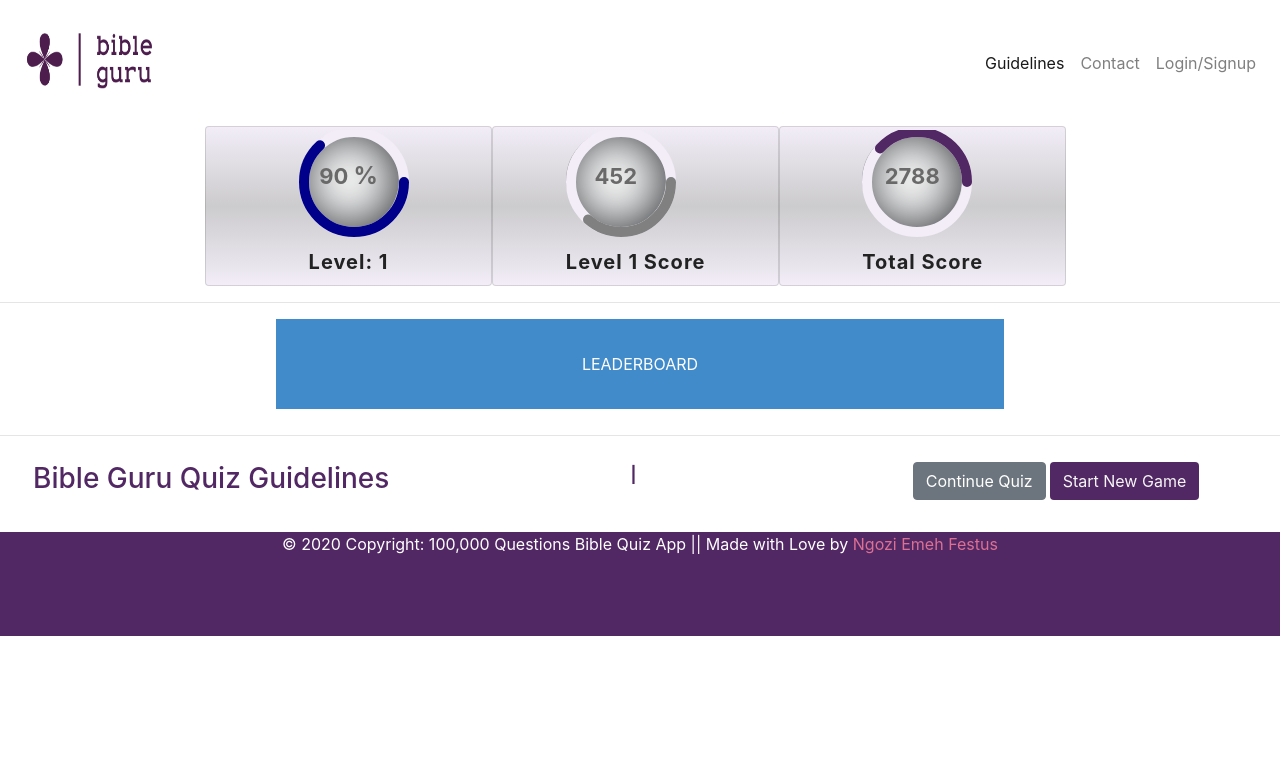
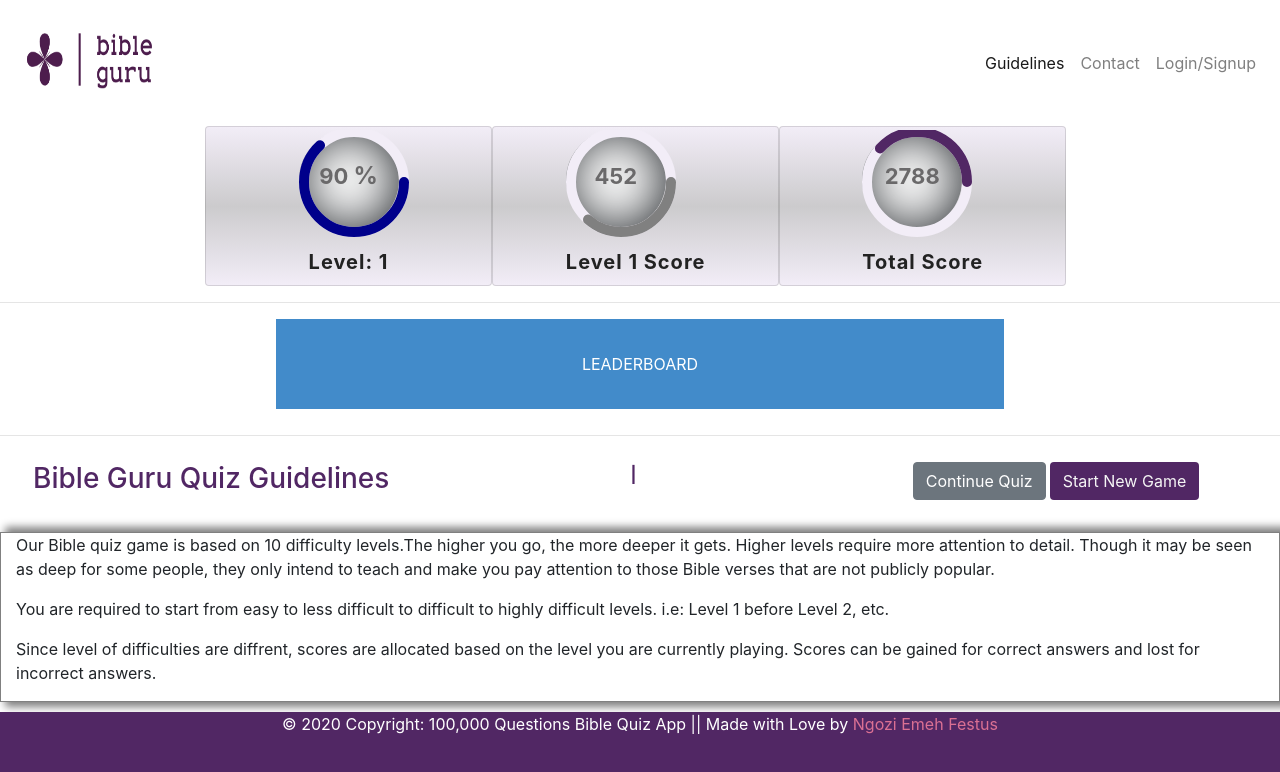
Before and after one commit to NgoziEmeh/Bible-quiz-web-app-frontend, an Angular app: page /guideline in a window 1280 px wide. Shown: the top 772 px of the page. Built offline with nearby package versions, Linux system fonts and the light colour scheme.

Commit message:
guideline box shadow

```diff
--- a/src/app/guideline/guideline.component.css
+++ b/src/app/guideline/guideline.component.css
@@ -143,3 +143,11 @@
     }
 
 }
+
+/* Guideline Paragraph */
+.guideline-para{
+    border: grey 1px solid;
+    box-shadow: 10px 0 8px 5px grey;
+    margin: 0 auto;
+    margin-bottom: 10px;
+}
--- a/src/app/guideline/guideline.component.html
+++ b/src/app/guideline/guideline.component.html
@@ -32,6 +32,12 @@
             <a href="#" class="btn btn-indigo">Start New Game</a>
         </div>
     </div>
+
+    <div class="guideline-para container-fluid">
+        <p>Our Bible quiz game is based on 10 difficulty levels.The higher you go, the more deeper it gets. Higher levels require more attention to detail. Though it may be seen as deep for some people, they only intend to teach and make you pay attention to those Bible verses that are not publicly popular.</p>
+        <p>You are required to start from easy to less difficult to difficult to highly difficult levels. i.e: Level 1 before Level 2, etc.</p>
+        <p>Since level of difficulties are diffrent, scores are allocated based on the level you are currently playing. Scores can be gained for correct answers and lost for incorrect answers.</p>
+    </div>
 </div>
 <div class="footer_area">
     <app-footer></app-footer>
```
